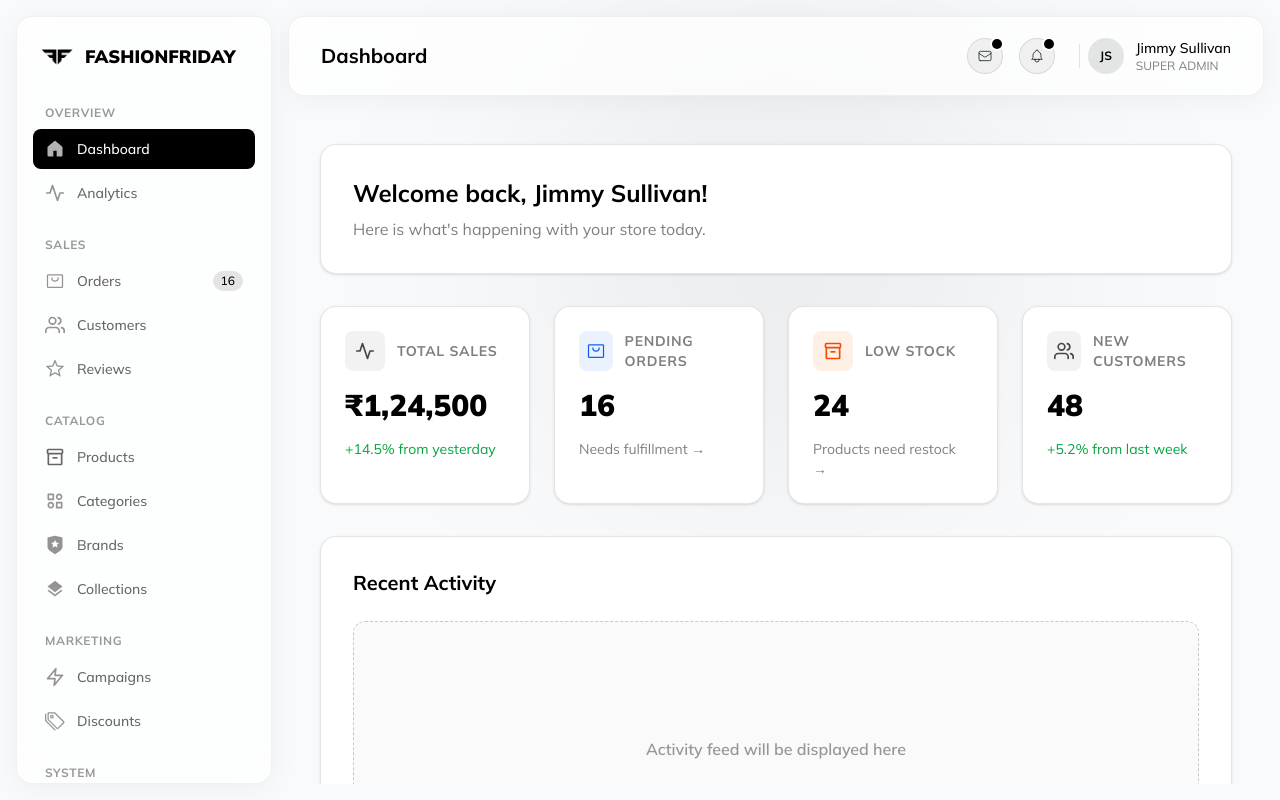
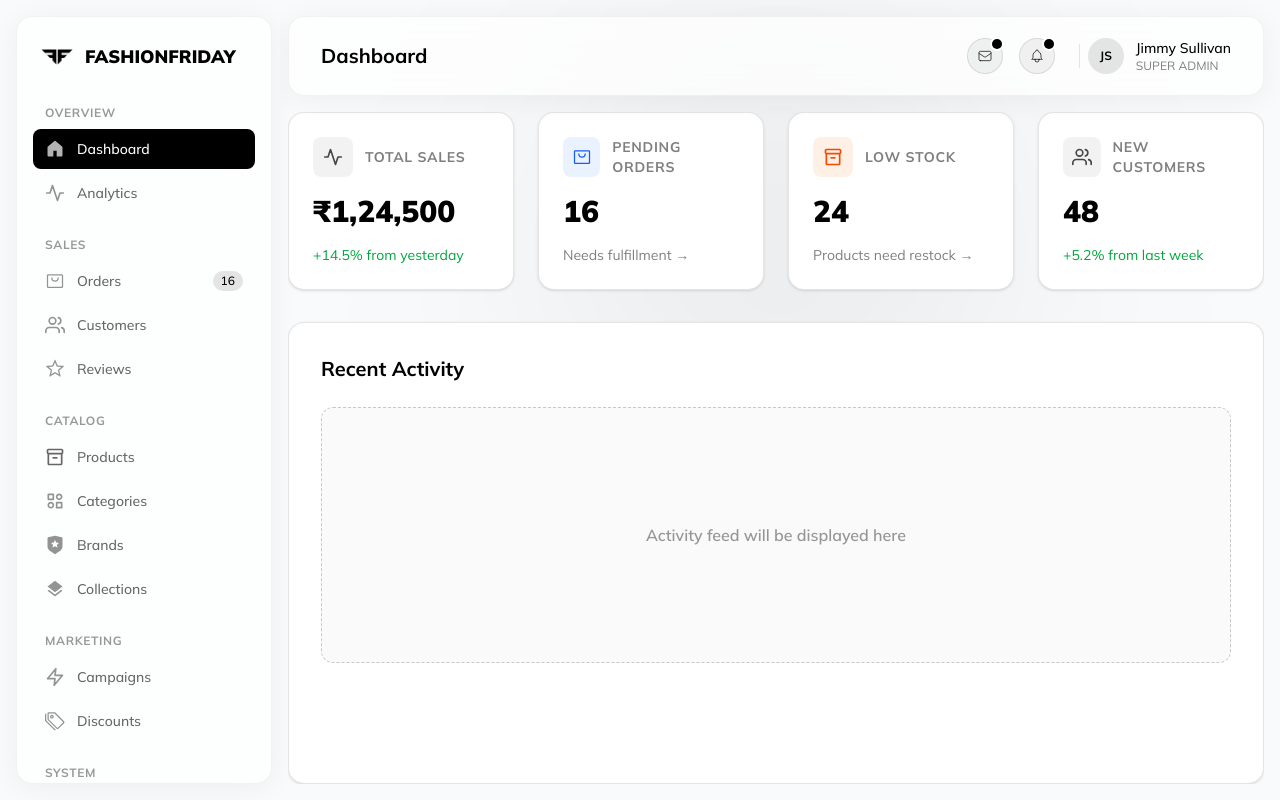
Before and after one commit to FashionFriday-tech/platform, a Next.js app in the folder apps/admin/: page / in a window 1280 px wide. Built offline with nearby package versions, Linux system fonts and the light colour scheme.

Commit message:
feat(admin): remove welcome banner from dashboard

```diff
--- a/apps/admin/src/app/page.tsx
+++ b/apps/admin/src/app/page.tsx
@@ -11,17 +11,7 @@ export default function Home() {
   const hasAccess = (allowedRoles: string[]) => allowedRoles.includes(role);
 
   return (
-    <div className="flex h-full w-full flex-col gap-8 overflow-y-auto p-4 scrollbar-hide md:p-8">
-      {/* Welcome Banner */}
-      <div className="flex flex-col gap-2 rounded-2xl border border-black/10 bg-white p-6 shadow-sm dark:border-white/10 dark:bg-[#111] md:p-8">
-        <h1 className="text-2xl font-bold text-black dark:text-white">
-          Welcome back, {user.name}!
-        </h1>
-        <p className="text-black/50 dark:text-white/50">
-          Here is what's happening with your store today.
-        </p>
-      </div>
-
+    <div className="flex h-full w-full flex-col gap-8 overflow-y-auto scrollbar-hide">
       {/* Role Specific Content */}
       <div className="grid grid-cols-1 gap-6 md:grid-cols-2 lg:grid-cols-4">
         {hasAccess(['SUPER_ADMIN', 'SALES_MANAGER']) && (
```
